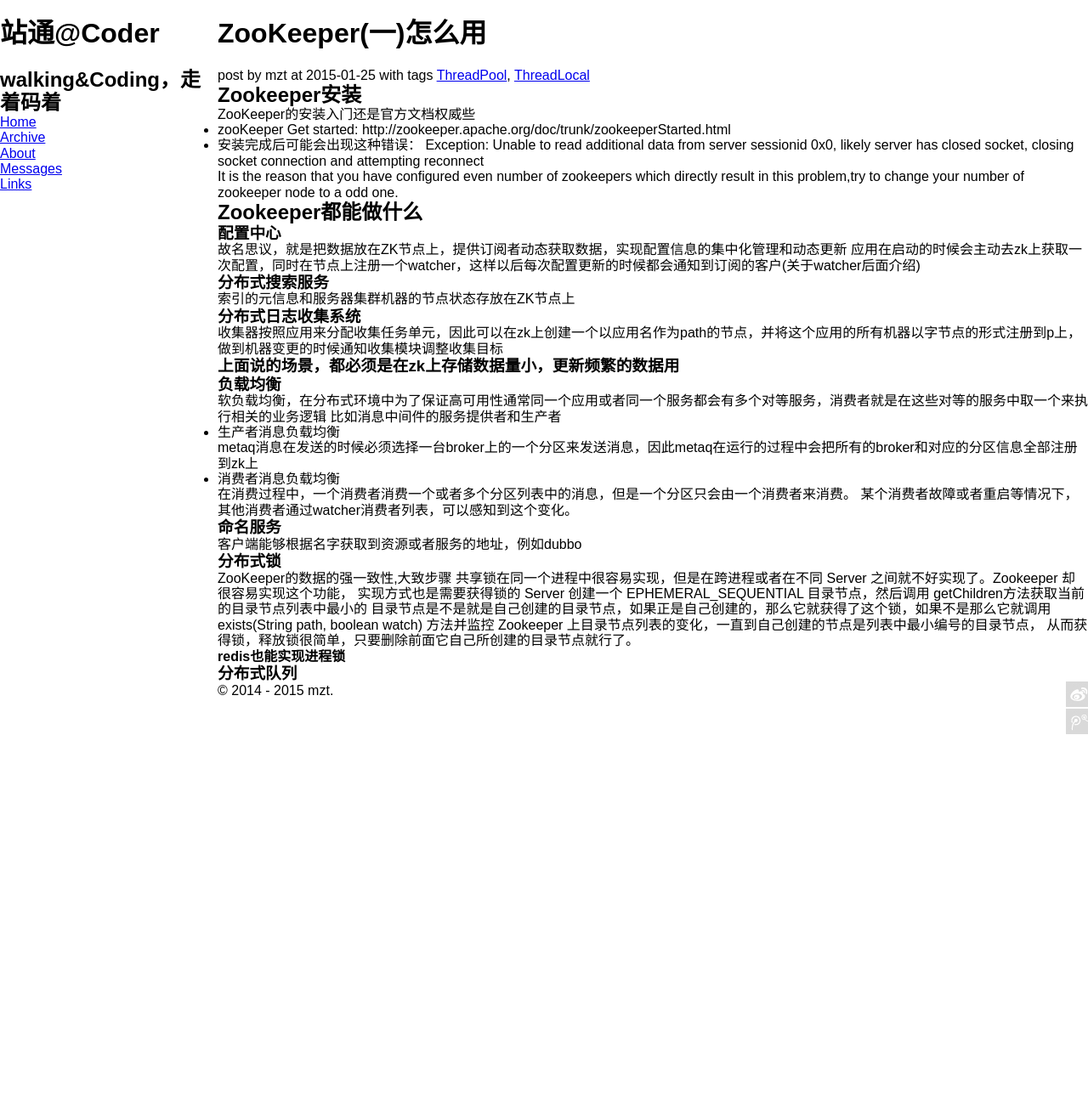
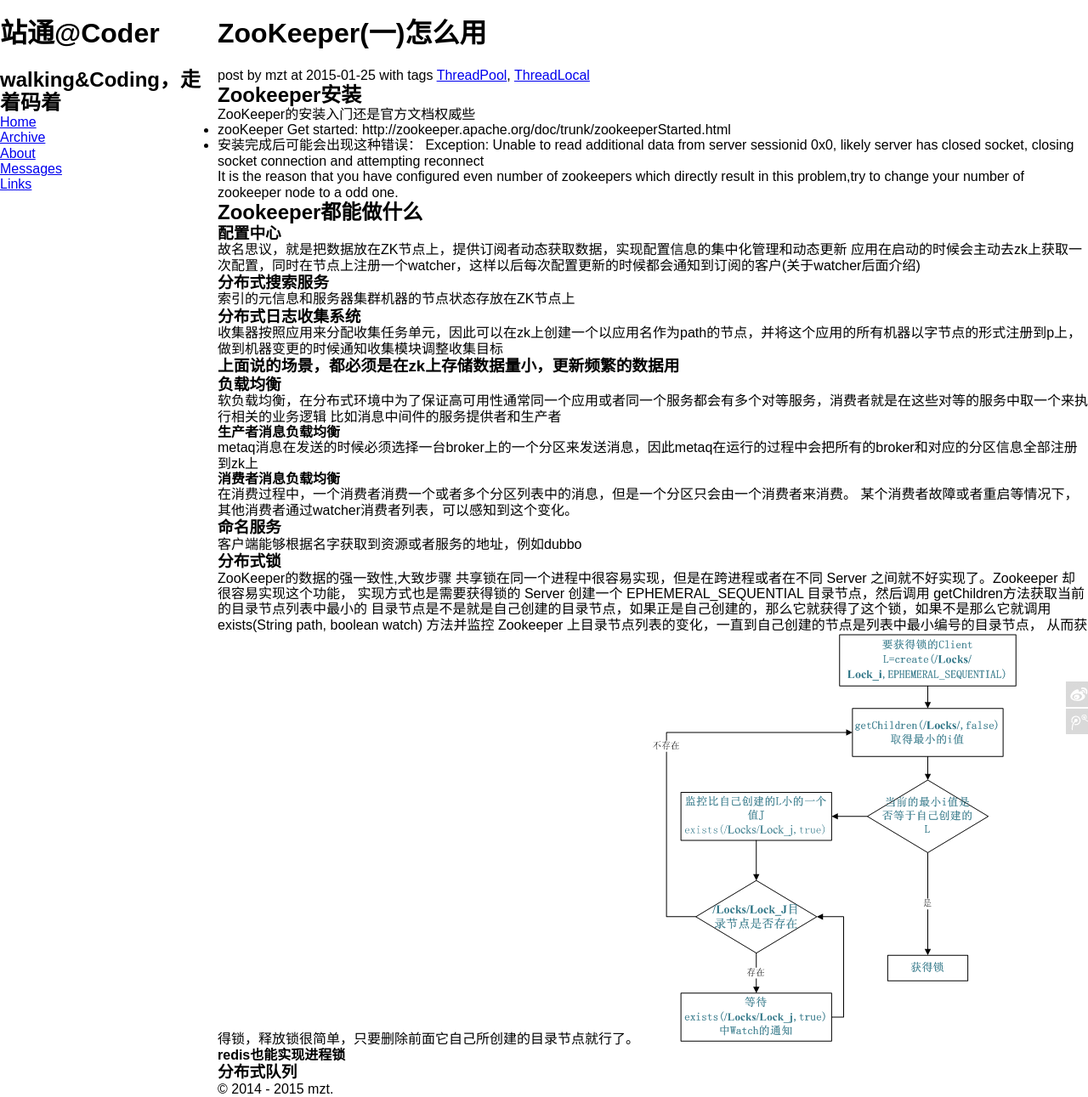
Before and after one commit to mouzt/mouzt.github.io, a Jekyll site: the page built from _posts/2015-01-25-ZooKeeper-note.md, in a window 1280 px wide. Shown: the whole page at 85% size. Built offline with Jekyll 4.4.1, drawn with Linux system fonts in a browser that asks for light colours; nearby versions of some CDN libraries; library files that are not in the unit come from our copies; comment, search, counter and statistics services are not loaded; before the commit the page ends 900 px from its top, so only the background shows below that.

Commit message:
zookeeper add

```diff
--- a/_posts/2015-01-25-ZooKeeper-note.md
+++ b/_posts/2015-01-25-ZooKeeper-note.md
@@ -39,11 +39,11 @@
 软负载均衡，在分布式环境中为了保证高可用性通常同一个应用或者同一个服务都会有多个对等服务，消费者就是在这些对等的服务中取一个来执行相关的业务逻辑
 比如消息中间件的服务提供者和生产者
 
-* 生产者消息负载均衡
+####生产者消息负载均衡
 
 metaq消息在发送的时候必须选择一台broker上的一个分区来发送消息，因此metaq在运行的过程中会把所有的broker和对应的分区信息全部注册到zk上
 
-* 消费者消息负载均衡
+####消费者消息负载均衡
 
 在消费过程中，一个消费者消费一个或者多个分区列表中的消息，但是一个分区只会由一个消费者来消费。
 某个消费者故障或者重启等情况下，其他消费者通过watcher消费者列表，可以感知到这个变化。
@@ -59,6 +59,6 @@
 目录节点是不是就是自己创建的目录节点，如果正是自己创建的，那么它就获得了这个锁，如果不是那么它就调用
 exists(String path, boolean watch) 方法并监控 Zookeeper 上目录节点列表的变化，一直到自己创建的节点是列表中最小编号的目录节点，
 从而获得锁，释放锁很简单，只要删除前面它自己所创建的目录节点就行了。
-
+![共享锁](http://mouzt.github.io/static/img/4.gif)
 ####redis也能实现进程锁
 ###分布式队列
```
Also changed, not shown: static/img/4.gif (added).
